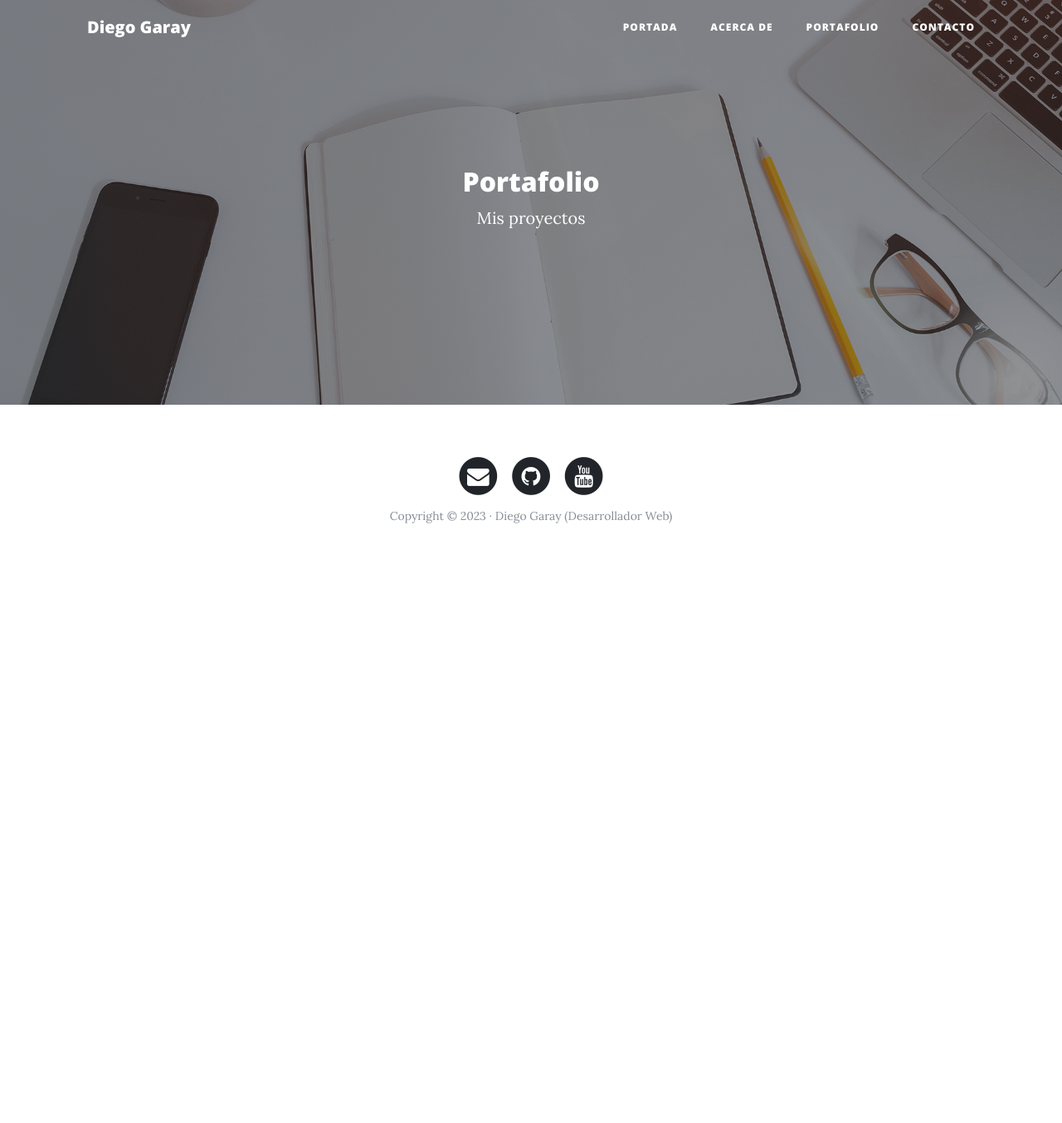
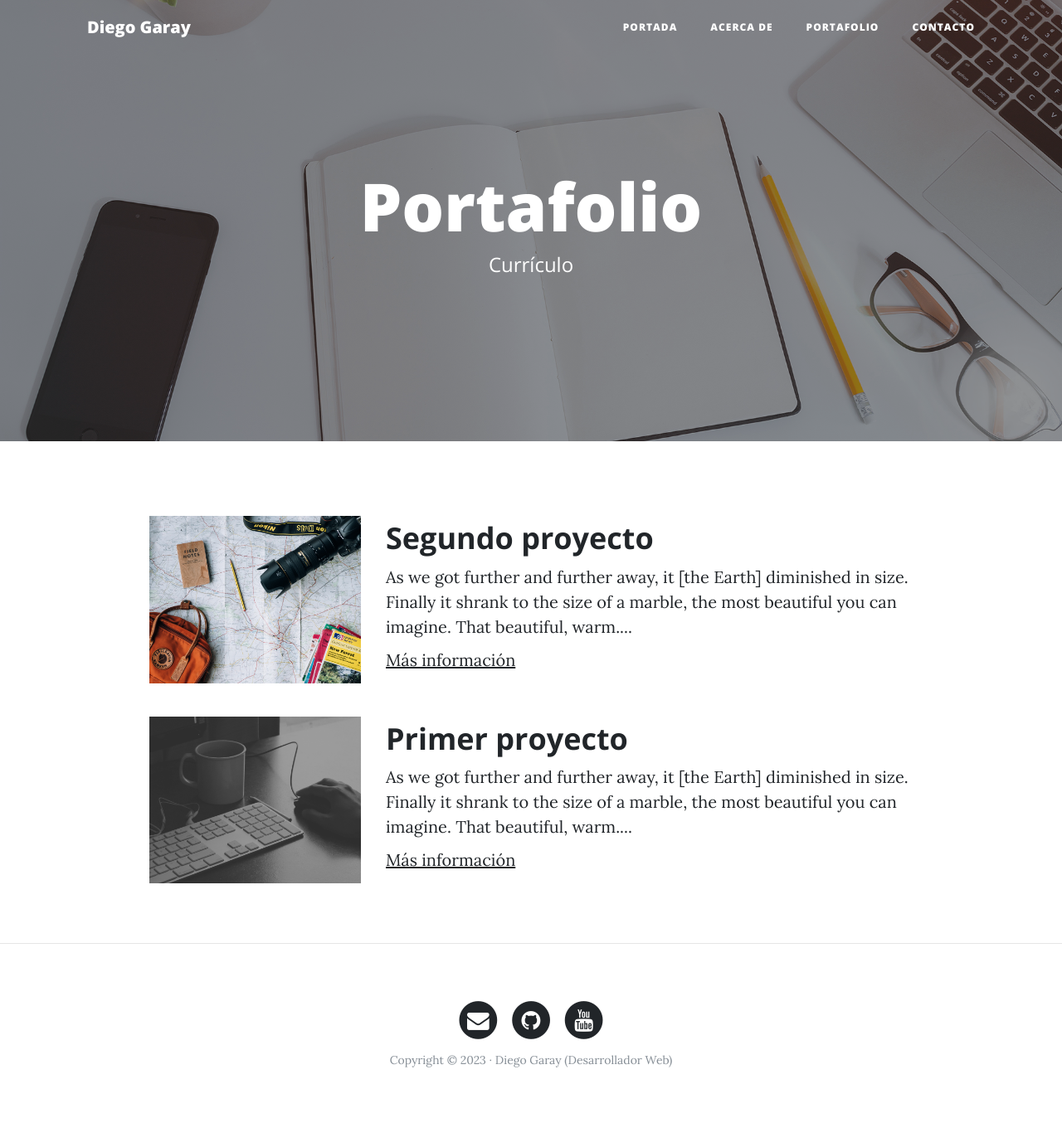
Before and after one commit to Dieguidev/webPersonal-Django, a Django app: page /portfolio/ in a window 1280 px wide. Shown: the whole page at 83% size. Before the commit the page ends 631 px from the top, so only its background shows below. Run offline with Django 5.2, Linux system fonts and the light colour scheme; some libraries are stand-ins or nearby versions.

Commit message:
adicionando contenido a los templates en app core

```diff
--- a/webpersonal/core/templates/core/base.html
+++ b/webpersonal/core/templates/core/base.html
@@ -62,7 +62,14 @@
     </header>
 
     <!-- Contenido -->
-    {% block content %}{% endblock %}
+    <div class="container">
+        {% block content %}{% endblock %}
+    </div>
+
+    {% if request.path != "/" %} <hr> {% endif %}
+
+
+
 
     <!-- Pié de página -->
     <footer>
--- a/webpersonal/core/templates/core/home.html
+++ b/webpersonal/core/templates/core/home.html
@@ -10,7 +10,3 @@
 <h1>Diego Garay</h1>
 <span class="subheading">Desarrollador Web</span>
 {% endblock %}
-
-{% block content %}
-
-{% endblock %}
--- a/webpersonal/core/templates/core/portfolio.html
+++ b/webpersonal/core/templates/core/portfolio.html
@@ -6,10 +6,31 @@
 {% block background %}{% load static %}{% static 'core/img/portfolio-bg.jpg'%}{% endblock  %}
 
 {% block headers %}
-<h2>Portafolio</h2>
-<p>Mis proyectos</p>
+<h1>Portafolio</h1>
+<span class="subheading">Currículo</span>
 {% endblock %}
 
 {% block content %}
-
+<!-- Proyecto -->
+<div class="row project">
+    <div class="col-lg-3 col-md-4 offset-lg-1">
+        <img class="img-fluid" src="{% static 'core/img/about-bg.jpg' %}" alt="">
+    </div>
+  <div class="col-lg-7 col-md-8">
+        <h2 class="section-heading title">Segundo proyecto</h2>
+    <p>As we got further and further away, it [the Earth] diminished in size. Finally it shrank to the size of a marble, the most beautiful you can imagine. That beautiful, warm....</p>
+    <p><a href="http://google.com">Más información</a></p>
+    </div>
+</div>
+<!-- Proyecto -->
+<div class="row project">
+    <div class="col-lg-3 col-md-4 offset-lg-1">
+        <img class="img-fluid" src="{% static 'core/img/home-bg.jpg' %}" alt="">
+    </div>
+  <div class="col-lg-7 col-md-8">
+        <h2 class="section-heading title">Primer proyecto</h2>
+    <p>As we got further and further away, it [the Earth] diminished in size. Finally it shrank to the size of a marble, the most beautiful you can imagine. That beautiful, warm....</p>
+    <p><a href="http://google.com">Más información</a></p>
+    </div>
+</div>
 {% endblock %}
```
Also changed, not shown: webpersonal/core/templates/core/about.html (+12 -3 lines), webpersonal/core/templates/core/contact.html (+10 -3 lines).
